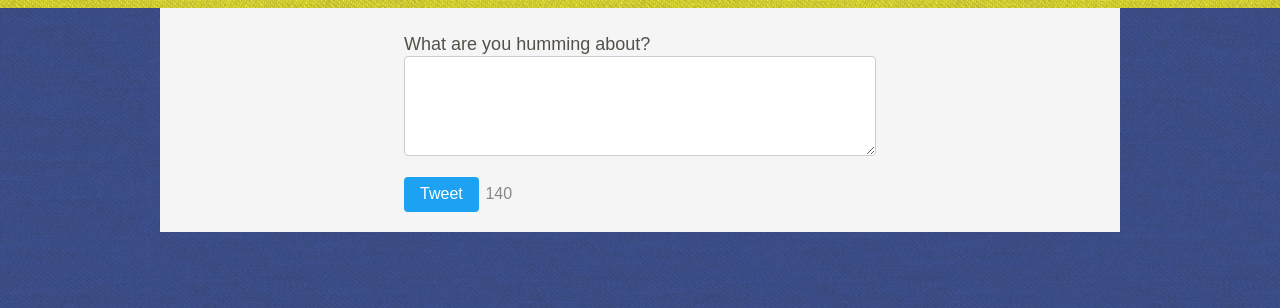
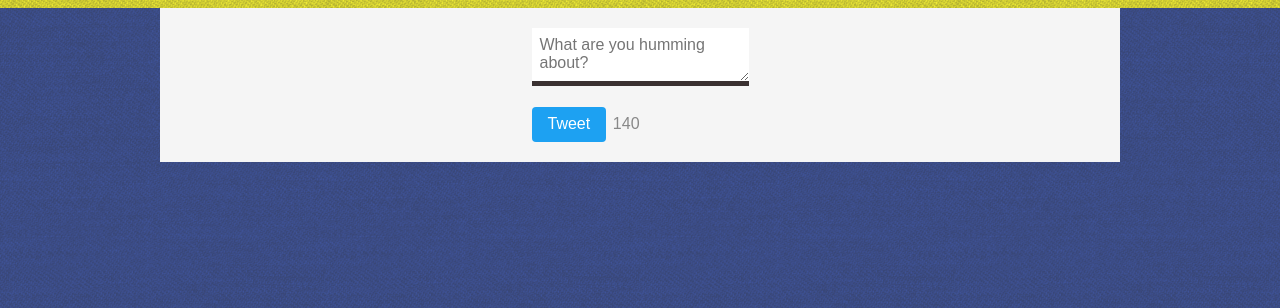
Before and after one commit to trickstyle89/tweeter, a website: page public/index.html in a window 1280 px wide. Shown: the part 492-800 px from the top of the page. Drawn offline with nearby package versions, Linux system fonts and the light colour scheme.

Commit message:
Test box Formatting.

```diff
--- a/public/index.html
+++ b/public/index.html
@@ -48,9 +48,8 @@
     <main class="container">
       <section class="new-tweet">
         <form action="/tweets" method="POST">
-          <label for="tweet-text">What are you humming about?</label>
-          <textarea name="text" id="tweet-text"></textarea>
-          <div>
+          <label for="tweet-text"></label>
+          <textarea name="text" id="tweet-text" placeholder="What are you humming about?"></textarea>          <div>
             <button type="submit">Tweet</button>
             <output name="counter" class="counter" for="tweet-text">140</output>
           </div>
--- a/public/styles/new-tweet.css
+++ b/public/styles/new-tweet.css
@@ -28,13 +28,13 @@
   }
 
   .new-tweet textarea {
-    display: line;
+    display: inline-block;
     width: 100%;
-    min-height: 100px;
+    min-height: 20px;
     font-size: 1rem;
     padding: 0.5rem;
-    border: 1px solid #ccc;
-    border-radius: 4px;
+    border: none;
+    border-bottom: 5px solid #3a3131;
     resize: vertical;
     margin-bottom: 1rem;
   }
```
